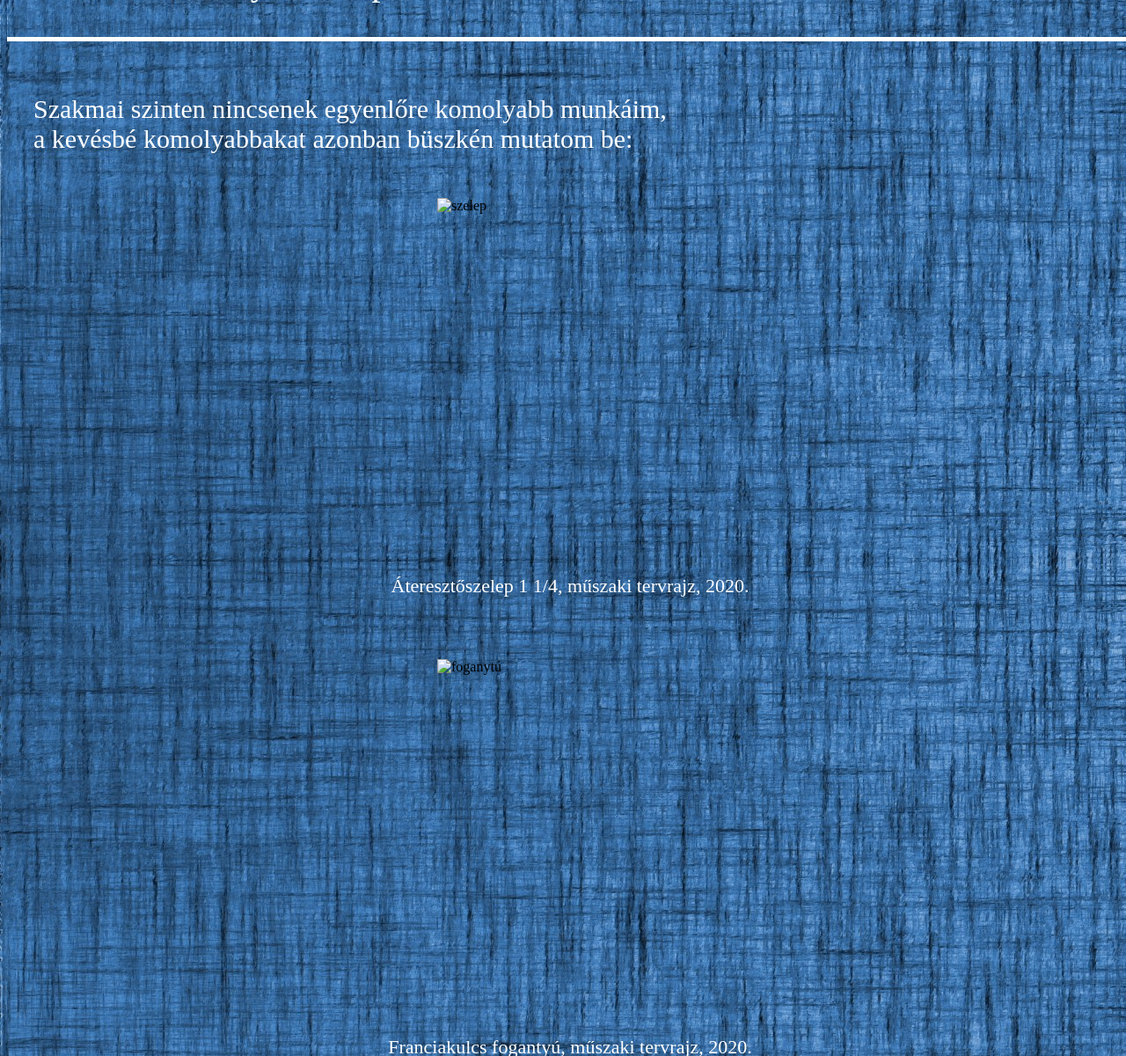
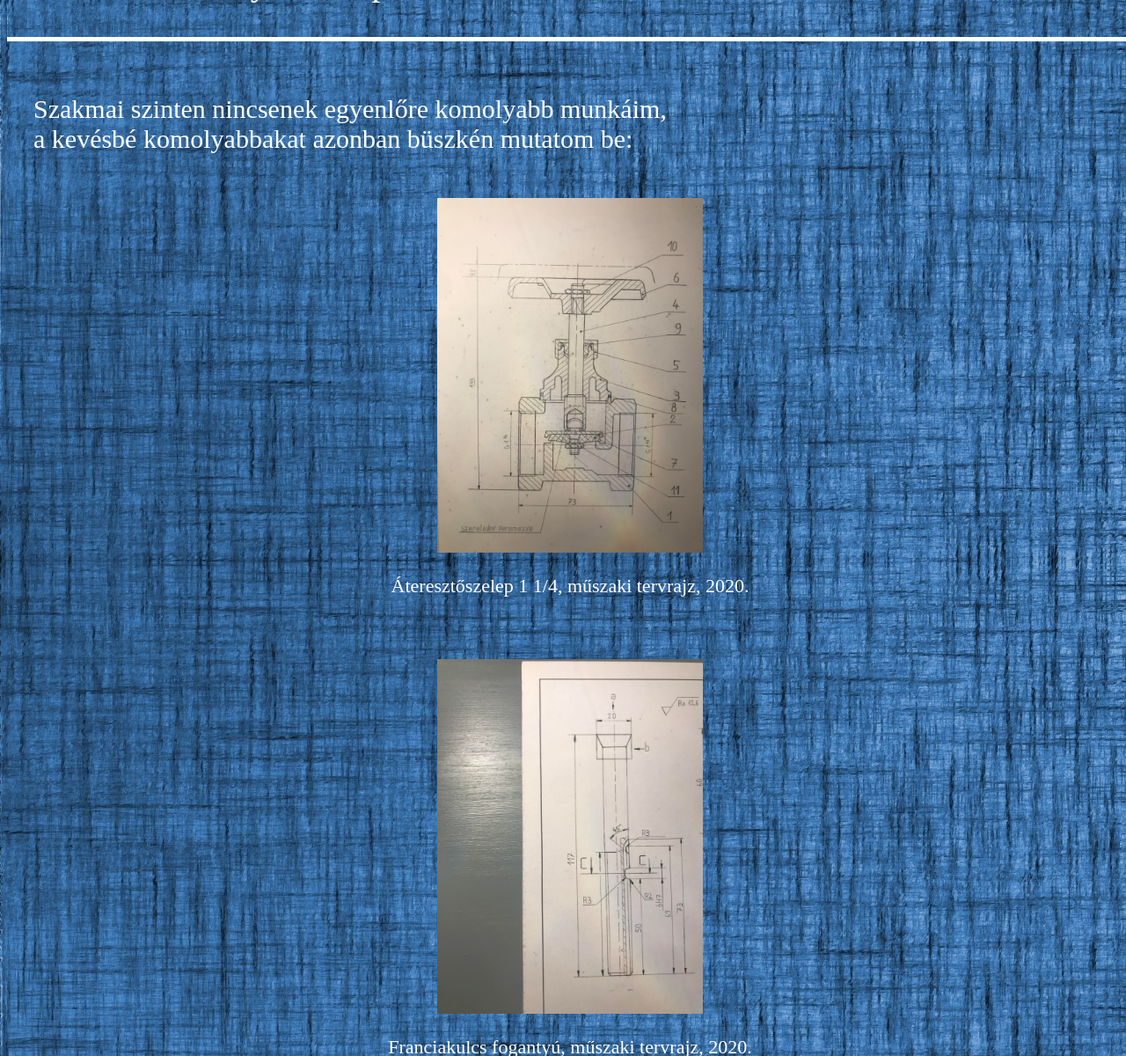
Before and after one commit to csikszentmihalyimark/csikszentmihalyi_mark_portfolio, a plain HTML site: page munkaim.html in a window 1280 px wide. Shown: the part 73-1273 px from the top of the page at 88% size. Drawn offline with Linux system fonts and the light colour scheme; files whose address does not match are found by name.

Commit message:
Update munkaim.html

```diff
--- a/munkaim.html
+++ b/munkaim.html
@@ -26,13 +26,13 @@
     <div class="munkaim">Szakmai szinten nincsenek egyenlőre komolyabb munkáim, <br> a kevésbé komolyabbakat azonban büszkén mutatom be:</div>
 
 
-    <div ><img class="szelepkep" src="css/szelep.jpg" alt="szelep" width="302" height="403" "></div>
+    <div ><img class="szelepkep" src="szelep.jpg" alt="szelep" width="302" height="403" "></div>
     <div class="szelepszoveg">Áteresztőszelep 1 1/4, műszaki tervrajz, 2020. </div>
 
-    <div ><img class="fogantyukep" src="css/fogantyu.jpg" alt="foganytú" width="302" height="403"></div>
+    <div ><img class="fogantyukep" src="fogantyu.jpg" alt="foganytú" width="302" height="403"></div>
     <div class="fogantyuszoveg">Franciakulcs fogantyú, műszaki tervrajz, 2020. </div>
 
-    <div ><img class="tarcsakep" src="css/tarcsa.jpg" alt="tárcsa" width="302" height="403"></div>
+    <div ><img class="tarcsakep" src="tarcsa.jpg" alt="tárcsa" width="302" height="403"></div>
     <div class="tarcsaszoveg">Ékszíjtárcsa, műszaki tervrajz, 2020. </div>
 
     </main>
```
